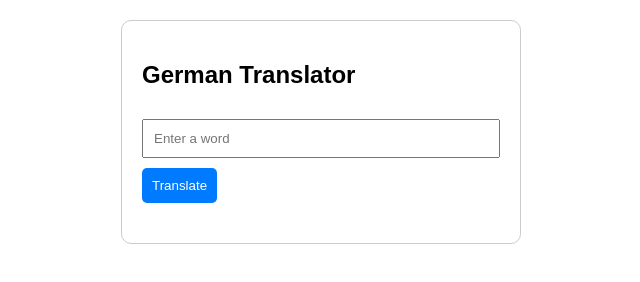
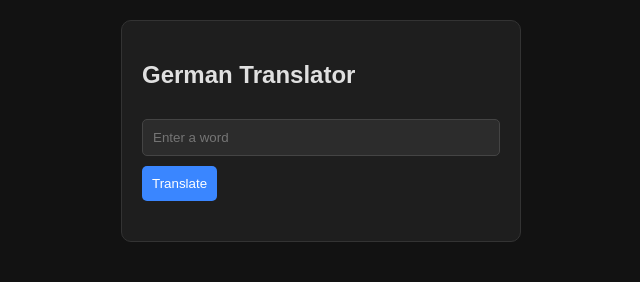
Before and after one commit to frb-eng/german-translator, a website built with Vite: page client/index.html in a window 1280 px wide. Shown: the whole page, without its empty margins (319-959 px from the left). Built offline with nearby package versions, Linux system fonts and the light colour scheme.

Commit message:
Dark theme #11

```diff
--- a/client/src/style.css
+++ b/client/src/style.css
@@ -1,13 +1,17 @@
 body {
+  background-color: #121212;
+  color: #e0e0e0;
   padding: 0;
   margin: 0;
 }
 
 form {
   font-family: Arial, sans-serif;
+  background-color: #1e1e1e;
+  color: #e0e0e0;
   margin: 20px;
   padding: 20px;
-  border: 1px solid #ccc;
+  border: 1px solid #333;
   border-radius: 10px;
   max-width: 400px;
   margin: 20px auto;
@@ -21,11 +25,15 @@ input[type="text"] {
   width: 100%;
   padding: 10px;
   margin: 10px 0;
+  background-color: #2c2c2c;
+  color: #e0e0e0;
+  border: 1px solid #444;
+  border-radius: 5px;
 }
 
 button {
   padding: 10px;
-  background-color: #007bff;
+  background-color: #3a86ff;
   color: white;
   border: none;
   border-radius: 5px;
@@ -33,7 +41,7 @@ button {
 }
 
 button:hover {
-  background-color: #0056b3;
+  background-color: #2663cc;
 }
 
 .result, .error {
@@ -41,5 +49,5 @@ button:hover {
 }
 
 .error {
-  color: red;
+  color: #ff6b6b;
 }
```
